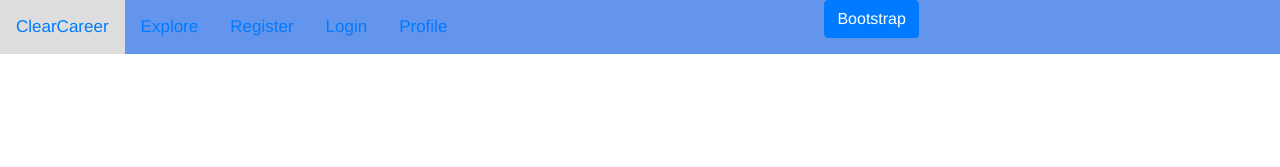
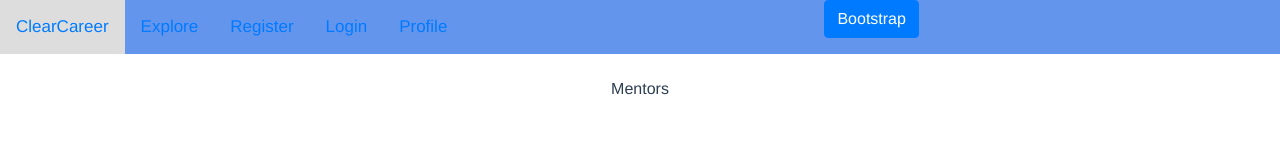
Before and after one commit to jerrylanning/clear-career, a Vue app: page /search-mentors in a window 1280 px wide. Shown: the top 167 px of the page. Built offline with nearby package versions, Linux system fonts and the light colour scheme.

Commit message:
Search Mentors

```diff
--- a/src/components/pages/Explore.vue
+++ b/src/components/pages/Explore.vue
@@ -2,7 +2,7 @@
     <div class="explore">
         <div class="heading-block">
             <h1 class="explore-heading">Explore</h1>
-            <div class="search-mentors"><router-link to="/login">Search Mentors</router-link></div>
+            <div class="search-mentors"><router-link to="/search-mentors">Search Mentors</router-link></div>
         </div>
         <div class="search-explore-box outlineBox">
             <div class="form-inline">
--- /dev/null
+++ b/src/components/pages/SearchMentors.vue
@@ -0,0 +1,15 @@
+<template>
+    <div>
+        Mentors
+    </div>
+</template>
+
+<script>
+    export default {
+        name: "SearchMentors"
+    }
+</script>
+
+<style scoped>
+
+</style>
--- a/src/routes.js
+++ b/src/routes.js
@@ -3,6 +3,7 @@ import Register from './components/pages/Register.vue';
 import Login from './components/pages/Login.vue';
 import Profile from './components/pages/Profile';
 import Explore from './components/pages/Explore';
+import SearchMentors from "./components/pages/SearchMentors";
 
 // This file is where we wil add routes, if you ever need to add a route first you must add it here.
 const routes = [
@@ -10,7 +11,8 @@ const routes = [
     { path: '/register', component: Register },
     { path: '/login', component: Login },
     { path: '/profile', component: Profile},
-    { path: '/explore', component: Explore}
+    { path: '/explore', component: Explore},
+    { path: '/search-mentors', component: SearchMentors}
 ];
 
 export default routes;
```
